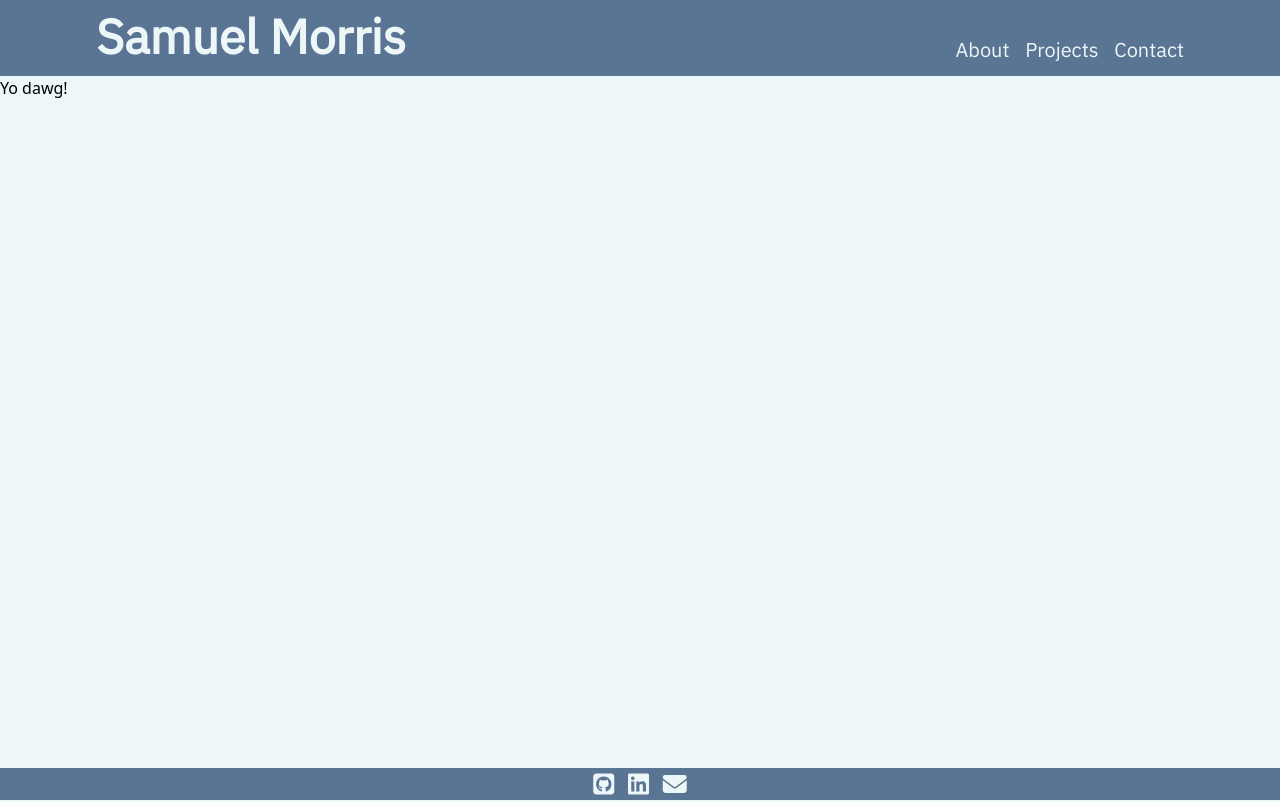
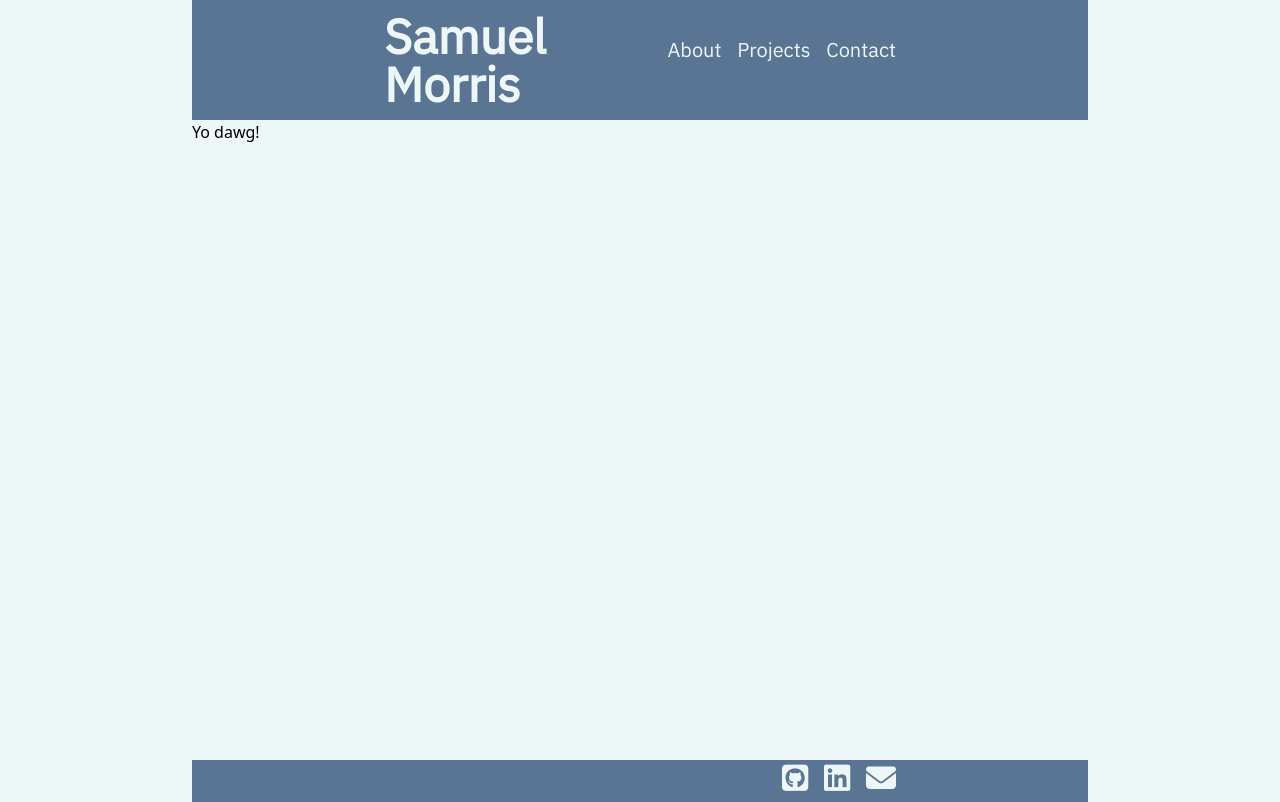
Before and after one commit to dodobird181/dodobird181.github.io, a website with bundled scripts: page index.html in a window 1280 px wide. Built offline with nearby package versions, Linux system fonts and the light colour scheme.

Commit message:
Footer positioning and rainbow icons

```diff
--- a/index.html
+++ b/index.html
@@ -20,26 +20,44 @@
             body {
                 background-color: #EEF7F7;
             }
+            /*
             footer{
                 background-color: #5A7594;
                 font-family: 'IBM Plex Sans', sans-serif;
                 color: #EEF7F7;
-                position: fixed;
-                left: 0;
-                bottom: 0;
+                clear: both;
+                position: relative;
+                height: 200px;
+                margin-top: -600px;
+            }*/
+            footer {
+                background-color: #5A7594;
+                color: #EEF7F7;
+                height: 42px;  /* footer height */
+                display: block;
+                box-sizing: border-box;
+                position: relative;
                 width: 100%;
-                text-align: center;
+            }
+            .content-wrapper {
+                height: auto;
+                margin: 0 auto -40px; /* footer height + space */
+                min-height: 100%;
+                padding: 0 0 40px; /* footer height + space */
+                box-sizing: border-box;
+                overflow: auto;
             }
         </style>
     </head>
-    <body>
+    <body class="mx-48">
+        <div class="content-wrapper">
             <!--Menu Bar Element-->
             <nav class="py-3">
                 <div class="flex">
-                <div class="w-1/2 inline-block ml-24">
+                    <div class="w-1/2 inline-block ml-48">
                         <a href="./" class="hidden text-5xl font-bold" id="homeButton">Samuel Morris</a>
                     </div>
-                <div class="w-1/2 pt-3 text-right mr-24">
+                    <div class="w-1/2 pt-3 text-right mr-48">
                         <a href="./about/" class="mt-3 mr-3 hidden text-xl font-medium" id="aboutButton">About</a>
                         <a href="./projects/" class="mr-3 hidden text-xl font-medium" id="projectsButton">Projects</a>
                         <a href="./contact/" class="hidden text-xl font-medium" id="contactButton">Contact</a>
@@ -48,11 +66,9 @@
             </nav>
 
             <h1>Yo dawg!</h1>
+        </div>
 
-        <!--Load javascript-->
-	    <script type="module" src="index.js"></script>
-    </body>
-    <footer class="text-2xl">
+        <footer class="text-3xl text-right">
             <a href="https://github.com/dodobird181" target="_blank">
                 <i class="mr-2 fab fa-github-square" id="gitIcon"></i>
             </a>
@@ -60,7 +76,11 @@
                 <i class="mr-2 fab fa-linkedin" id="linkedInIcon"></i>
             </a>
             <a href="mailto:samuel.morris2@mail.mcgill.ca" target="_blank">
-            <i class="mr 2 fas fa-envelope" id="mailIcon"></i>
+                <i class="mr-48 fas fa-envelope" id="mailIcon"></i>
             </a>
         </footer>
+
+        <!--Load javascript-->
+	    <script type="module" src="index.js"></script>
+    </body>
 </HTML>
--- a/index.js
+++ b/index.js
@@ -44,27 +44,24 @@ initIcon(document.getElementById("gitIcon"))
 initIcon(document.getElementById("linkedInIcon"))
 initIcon(document.getElementById("mailIcon"))
 
-// Create anime timeline
-let tl = anime.timeline({
-    easing: 'easeOutExpo',
-    duration: 200
-});
-
 function initIcon(icon){
     if (icon == null){
         return
     }
 
+    let intervalNum = null
+
     icon.onmouseleave = (event) => {
-        tl.add({
-            targets: icon,
-            color: MAIN_COLOR,
-          });
+        clearInterval(intervalNum)
+        icon.style.color = MAIN_COLOR
     }
     icon.onmouseover = (event) => {
-        tl.add({
-            targets: icon,
-            color: '#C2B7C6',
-          });
+        let i = icon
+        let h = 0
+        intervalNum = setInterval(() => {
+            console.log("changing color! ==> " + h)
+            h += 2
+            i.style.color = "hsl(" + h + ", 100%, 80%)"
+        }, 2)
     }
 }
```
Lines whose indentation alone changed are shown as unchanged.
